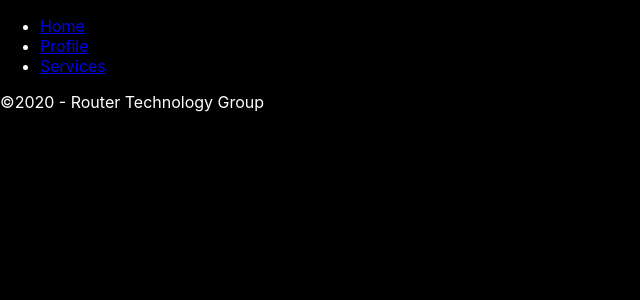
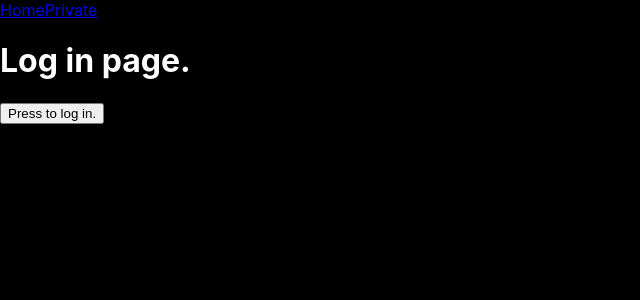
Before and after one commit to sotobry/v-school-level-4, a React (Create React App) app: page /login in a window 1280 px wide. Shown: the top 300 px of the page, without its empty margins (0-640 px from the left). Built offline with nearby package versions, Linux system fonts and the light colour scheme.

Commit message:
Finish React Router - Redirect lesson.

```diff
--- a/src/lessons/23_reactRouter/ReactRouter.js
+++ b/src/lessons/23_reactRouter/ReactRouter.js
@@ -1,45 +1,68 @@
-import { Switch, Route } from 'react-router-dom';
+import { useState } from 'react';
+import {
+  Link, Switch, Route,
+  Redirect
+} from 'react-router-dom';
 // import About from './pages/About';
-import Header from './Header';
-import Home from './pages/Home';
-import Profile from './pages/Profile';
+// import Header from './Header';
+// import Home from './pages/Home';
+// import Profile from './pages/Profile';
 // import Info from './pages/profile/Info';
 // import Settings from './pages/profile/Settings';
-import Footer from './Footer';
-import ServicesList from './pages/services/ServicesList';
-import ServiceDetail from './pages/services/ServiceDetail';
+// import Footer from './Footer';
+// import ServicesList from './pages/services/ServicesList';
+// import ServiceDetail from './pages/services/ServiceDetail';
 
 const ReactRouter = () => {
+  const [isLoggedIn, setIsLoggedInTo] = useState(false);
   return (
     <div>
-      <Header />
-      <Switch>
-        {/* <Route exact path='/' render={() => {
+      {/* <Header /> */}
+      {/* <Switch> */}
+      {/* <Route exact path='/' render={() => {
           return (<h1>Home page!</h1>);
         }} />
         <Route path='/about' render={() => {
           return (<h1>About page!</h1>);
         }} /> */}
 
-        {/* <Route exact path='/' component={Home} />
+      {/* <Route exact path='/' component={Home} />
         <Route path='/about' component={About} /> */}
 
-        <Route exact path='/'><Home /></Route>
-        <Route path='/profile'><Profile /></Route>
-        {/* <Route path='/profile/info'>
+      {/* <Route exact path='/'><Home /></Route> */}
+      {/* <Route path='/profile'><Profile /></Route> */}
+      {/* <Route path='/profile/info'>
           <Info />
         </Route>
         <Route path='/profile/settings'>
           <Settings />
         </Route> */}
-        <Route exact path='/services'>
-          <ServicesList />
+      {/* <Route exact path='/services'> */}
+      {/* <ServicesList /> */}
+      {/* </Route> */}
+      {/* <Route path='/services/:serviceId'> */}
+      {/* <ServiceDetail /> */}
+      {/* </Route> */}
+      {/* </Switch> */}
+      {/* <Footer /> */}
+      <Link to='/'>Home</Link>
+      <Link to='/private'>Private</Link>
+
+      <Switch>
+        <Route exact path='/'>
+          <h1>Home page, anyone is allowed here.</h1>
         </Route>
-        <Route path='/services/:serviceId'>
-          <ServiceDetail />
+        <Route path='/private'>
+          {isLoggedIn ?
+            <h1>Protected page, must be logged in to be here.</h1> :
+            <Redirect to='/login' />
+          }
+        </Route>
+        <Route path='/login'>
+          <h1>Log in page.</h1>
+          <button onClick={() => setIsLoggedInTo(true)}>Press to log in.</button>
         </Route>
       </Switch>
-      <Footer />
     </div>
   );
 };
```
